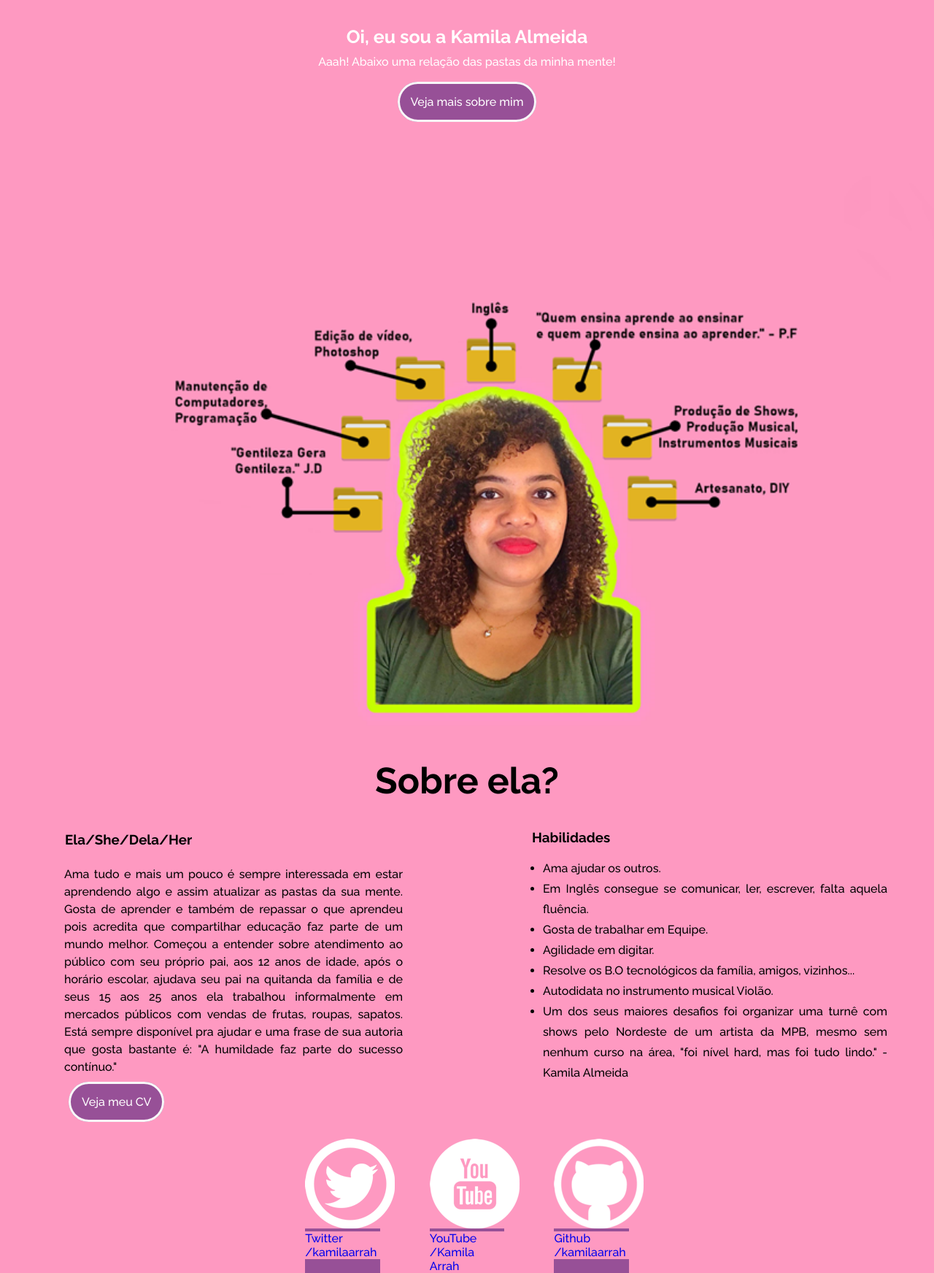
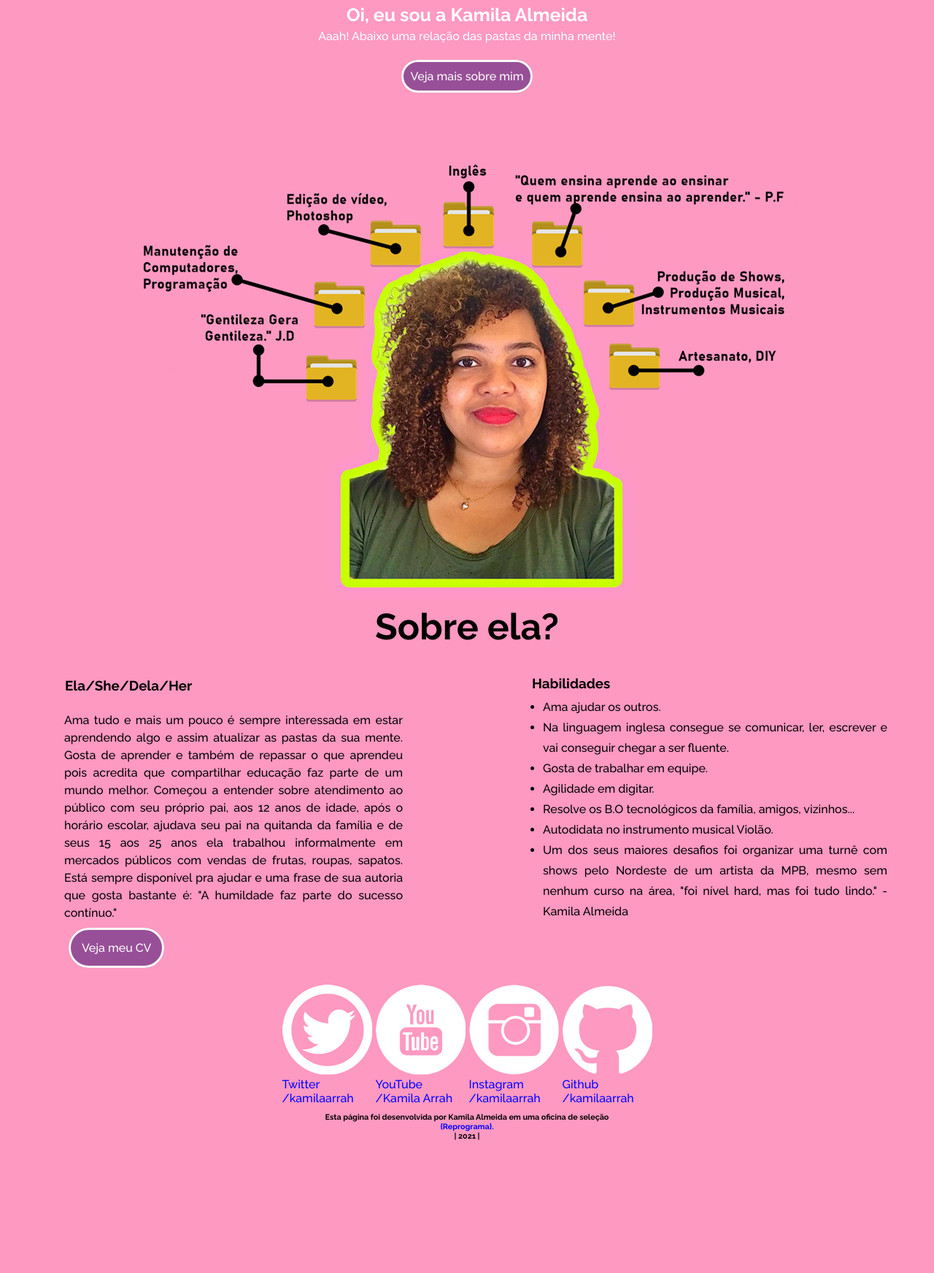
Before and after one commit to kamilaarrah/Workshop-Reprograma, a plain HTML site: page index.html in a window 1280 px wide. Shown: the whole page at 73% size. After the commit the page ends 1583 px from the top, so only its background shows below. Drawn offline with Linux system fonts and the light colour scheme.

Commit message:
atualização do meu site

```diff
--- a/css/style.css
+++ b/css/style.css
@@ -1,7 +1,3 @@
-@media only screen and (max-device-width: 900px) {
-    /* .menu { width:100%; } */
-    }
-
 *{
     box-sizing: border-box;
     margin: 0 auto;
@@ -16,22 +12,34 @@ h1 {
     margin-top: 35px;
     font-size: 25px;
     margin-bottom: 10px;
+    display: block;
+    margin: 5px auto;
+    max-width: 100%;
 
 }
 
 a {
     text-decoration: none;
+    color: blue;
 }
 
 .banner {
-    background: url(../img/capaka11.png);
     background-size:cover;
-    height: 130vh;
-    display: flex;
+    height: 23vh;
     justify-content:left;
     align-items:baseline;
     color: white;
     text-align: center;
+    display: block;
+    margin: 5px auto;
+    max-width: 100%;
+
+}
+
+.imag {
+  display: block;
+  margin: 5px auto;
+  max-width: 100%;
 }
 
 .subtitulo{
@@ -42,7 +50,7 @@ a {
     background-color: rgb(151, 80, 151);
     border: rgb(248, 248, 248) solid 3px;
     color: white;
-    padding: 15px;
+    padding: 10px;
     border-radius: 30px;
 
 }
@@ -57,7 +65,6 @@ a {
 
 .sobre-descricao{
   width: 40%;
-
 
 }
 
@@ -82,7 +89,10 @@ a {
 .titulo-descricao{
   margin-left: 25px;
   margin-top: 15px;
-}
+  }
+  .column {
+    width: 100%;
+  }
 
 .titulo-habilidades{
     margin-left: 25px;
@@ -91,6 +101,9 @@ a {
 
 .lista{
     margin-top: 15px;
+    display: block;
+    margin: 5px auto;
+    max-width: 100%;
 }
 
 
@@ -112,8 +125,15 @@ a {
     padding-top: 3%;
 }
 
-.redes-links {
-    background-color: rgb(151, 80, 151);
-    width: 20%;
+.rodape {
+    width:500px;
+    background-color: white;
+    margin-top: 10px;
+    margin-bottom: 20px;
+    text-align: center;
+}
 
+.nome {
+  text-decoration: none;
+  color: purple;
 }
--- a/index.html
+++ b/index.html
@@ -4,7 +4,7 @@
     <meta charset="UTF-8">
     <meta http-equiv="X-UA-Compatible" content="IE=edge">
     <meta name="viewport" content="width=device-width, initial-scale=1.0">
-    <link rel ="stylesheet" href="./css/style.css">
+    <link rel ="stylesheet" media="screen" href="./css/style.css"/>
     <link href="https://fonts.googleapis.com/css2?family=Raleway:wght@100;300;500;700&display=swap" rel="stylesheet">
     <title>Kamila Almeida</title>
 </head>
@@ -12,16 +12,19 @@
     <div class="banner">
         <div>
             <h1 class="titulo"> Oi, eu sou a Kamila Almeida </h1>
-            <p class="subtitulo"> Aaah! Abaixo uma relação das pastas da minha mente! </p>
+            <p class="subtitulo"> Aaah! Abaixo uma relação das pastas da minha mente!</p>
                 <a class="botao" target="blank" href="https://www.linkedin.com/in/kamilaalmeidaksa/">Veja mais sobre mim</a>
-        </div>
+           </div>
     </div>
+    <div>
+    <img class="imag"src="./img/capakami01.png" alt="foto kamila"/>
+      </div>
     <div class="sobre">
         <h2 class="titulo-sobre"> Sobre ela? </h2>
 
         <div class="sobre-flex">
             <div class="sobre-descricao">
-                 <div class="titulo-descricao" > <h3> Ela/She/Dela/Her </h3> </div>
+                 <div class="titulo-descricao"> <h3> Ela/She/Dela/Her </h3> </div>
                 <p>Ama tudo e mais um pouco é sempre interessada em estar aprendendo algo e assim atualizar as pastas da sua mente.
                 Gosta de aprender e também de repassar o que aprendeu pois acredita que compartilhar educação faz parte de um mundo melhor.
                 Começou a entender sobre atendimento ao público com seu próprio pai, aos 12 anos de idade, após o horário escolar, ajudava seu pai na quitanda da família e de seus 15 aos 25 anos ela trabalhou informalmente em mercados públicos com vendas de frutas, roupas, sapatos.
@@ -33,8 +36,8 @@
                 <div class="titulo-habilidades" > <h3>Habilidades</h3> </div>
                 <ul class="lista">
                     <li> Ama ajudar os outros.</li>
-                    <li> Em Inglês consegue se comunicar, ler, escrever, falta aquela fluência. </li>
-                    <li> Gosta de trabalhar em Equipe. </li>
+                    <li> Na linguagem inglesa consegue se comunicar, ler, escrever e vai conseguir chegar a ser fluente. </li>
+                    <li> Gosta de trabalhar em equipe. </li>
                     <li> Agilidade em digitar. </li>
                     <li> Resolve os B.O tecnológicos da família, amigos, vizinhos... </li>
                     <li> Autodidata no instrumento musical Violão. </li>
@@ -60,11 +63,23 @@
             <p class="redes-links__titulo">YouTube</p>
             <p class="redes-links__titulo">/Kamila Arrah</p>
         </a>
+        <a class="redes-links" target="blank"  href="https://instagram.com/kamilaarrah">
+            <img class="redes-links__img" src="./img/iiconinstagram.png" alt="ícone do Instagram" />
+            <p class="redes-links__titulo">Instagram</p>
+            <p class="redes-links__titulo">/kamilaarrah</p>
+        </a>
         <a class="redes-links" target="blank"  href="https://github.com/kamilaarrah">
-            <img class="redes-links__img" src="./img/icongithub.png" alt="ícone do Github" />
+            <img class="redes-links__img" src="./img/icongithubb.png" alt="ícone do Github" />
             <p class="redes-links__titulo">Github</p>
             <p class="redes-links__titulo">/kamilaarrah</p>
         </a>
     </div>
+
+</div>
+
+<footer class="rodape">
+     <h6>Esta página foi desenvolvida por Kamila Almeida em uma oficina de seleção<div class="nome"> <a target="blank" href="https://www.linkedin.com/posts/reprogramabr_todasemtech-vocaeanareprograma-reprogramandoobrasil-activity-6775177957624299520-vOhT"> {Reprograma}. </a> </div> | 2021 | </h6>
+</footer>
+
 </body>
 </html>
```
Also changed, not shown: img/Originals/capaka11.png (deleted), img/Originals/capaka2.png (deleted), img/capak001.png (added), img/capak01.png (deleted), img/capaka1.png (deleted), img/capaka11.png (deleted), img/capaka2.png (deleted), img/capaka3.png (deleted), img/capakami01.png (added), img/icongithub.png (deleted), img/icongithubb.png (added), img/iconlinkedin.png, img/iiconinstagram.png (added), 2 other files.
